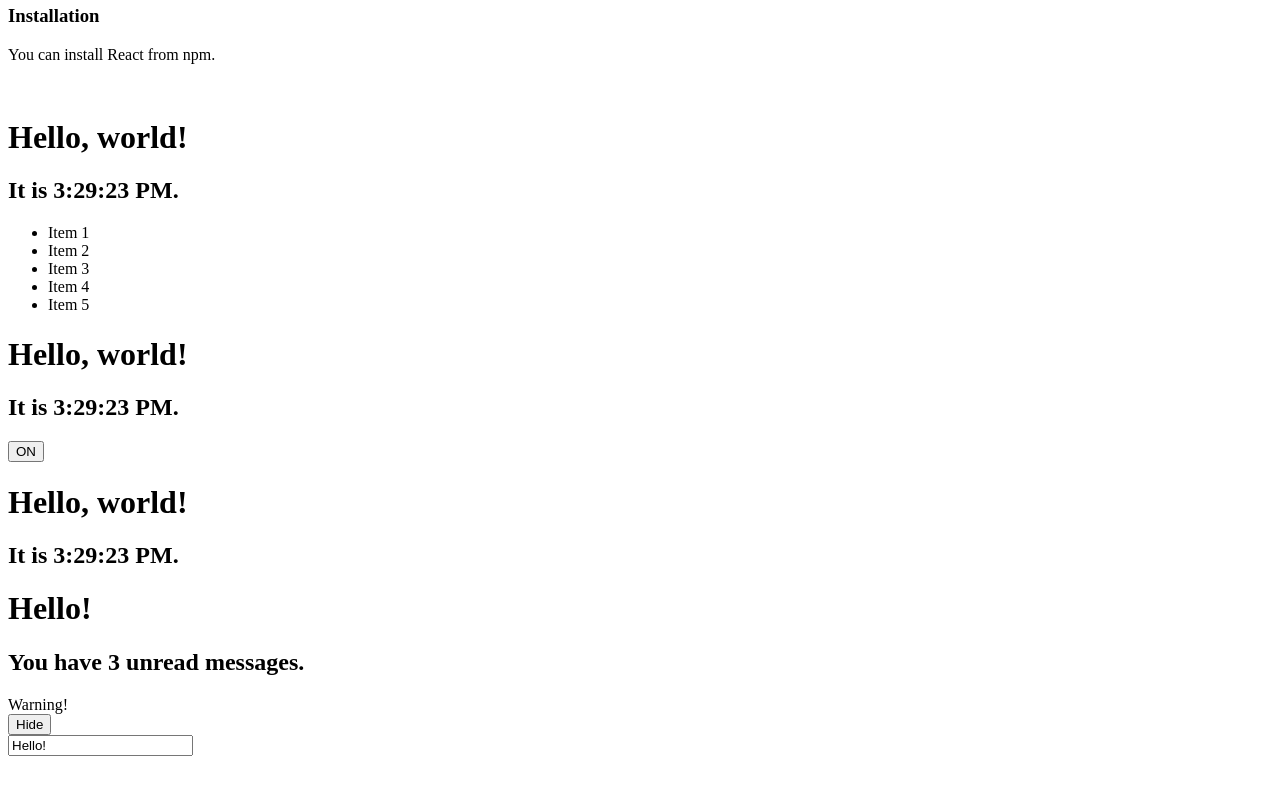
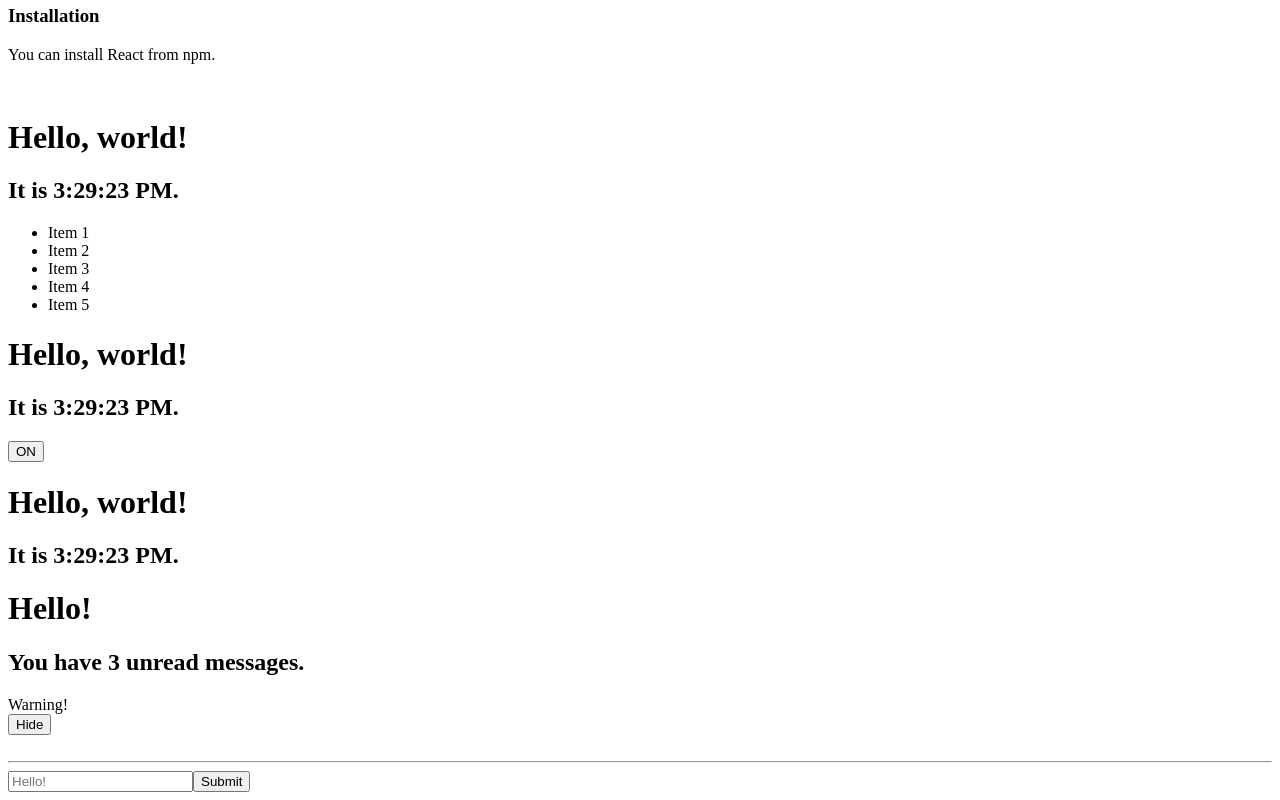
Before and after one commit to duza/test_react_project, a React (Create React App) app in the folder hello-world/: page / in a window 1280 px wide. Shown: the part 365-1165 px from the top of the page. Before the commit the page ends 1129 px from the top, so only its background shows below. Built offline with nearby package versions, Linux system fonts and the light colour scheme.

Commit message:
Added  Form component and its child component MyInput.

```diff
--- a/hello-world/src/index.js
+++ b/hello-world/src/index.js
@@ -3,11 +3,41 @@ import ReactDOM from 'react-dom';
 //import App from './App';
 //import './index.css';
 
-function MyInput(){
+class Form extends React.Component {
+  constructor(props) {
+    super(props);
+    this.state = {value: ''};
+    this.handleSubmit = this.handleSubmit.bind(this);
+    this.handleChange = this.handleChange.bind(this);
+  }
+
+  handleChange(event) {
+    this.setState({value: event.target.value});
+  }
+
+  handleSubmit(event) {
+    alert('Text field value is: ' + this.state.value);
+  }
+
+  render(){
+    return (
+      <div>
+        <MyInput value={this.state.value} handler={this.handleChange} />
+        <button onClick={this.handleSubmit}>
+          Submit
+        </button>
+      </div>
+    );
+  }
+}
+
+function MyInput(props){
   return (
-    <input
-      type="text"
-      value="Hello!" />
+     <input
+       type="text"
+       placeholder="Hello!"
+       value={props.value}
+       onChange={props.handler} />
   );
 }
 
@@ -205,7 +235,8 @@ function App(){
     <Clock />
     <Mailbox unreadMessages={messages} />
     <Page />
-    <MyInput />
+    <br /><hr />
+    <Form />
     </div>
   );
 }
```
